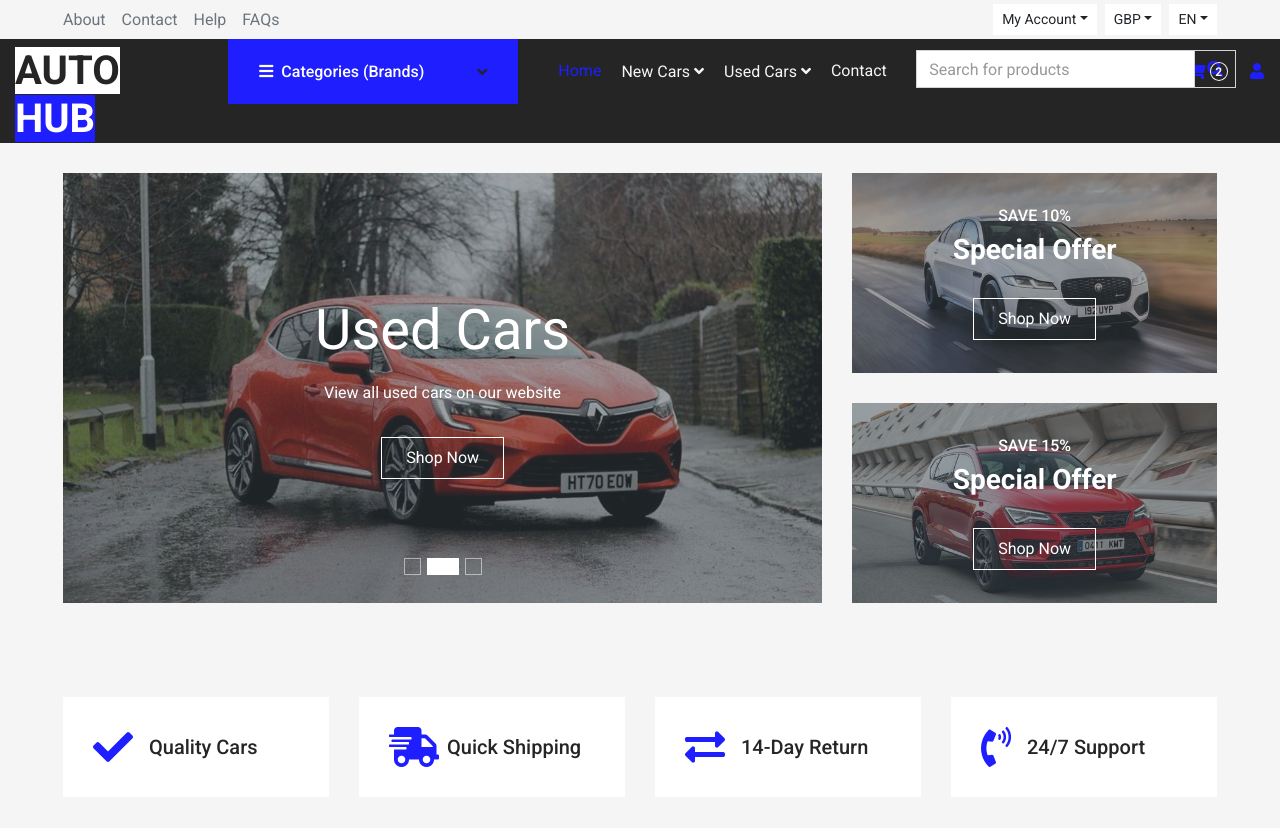
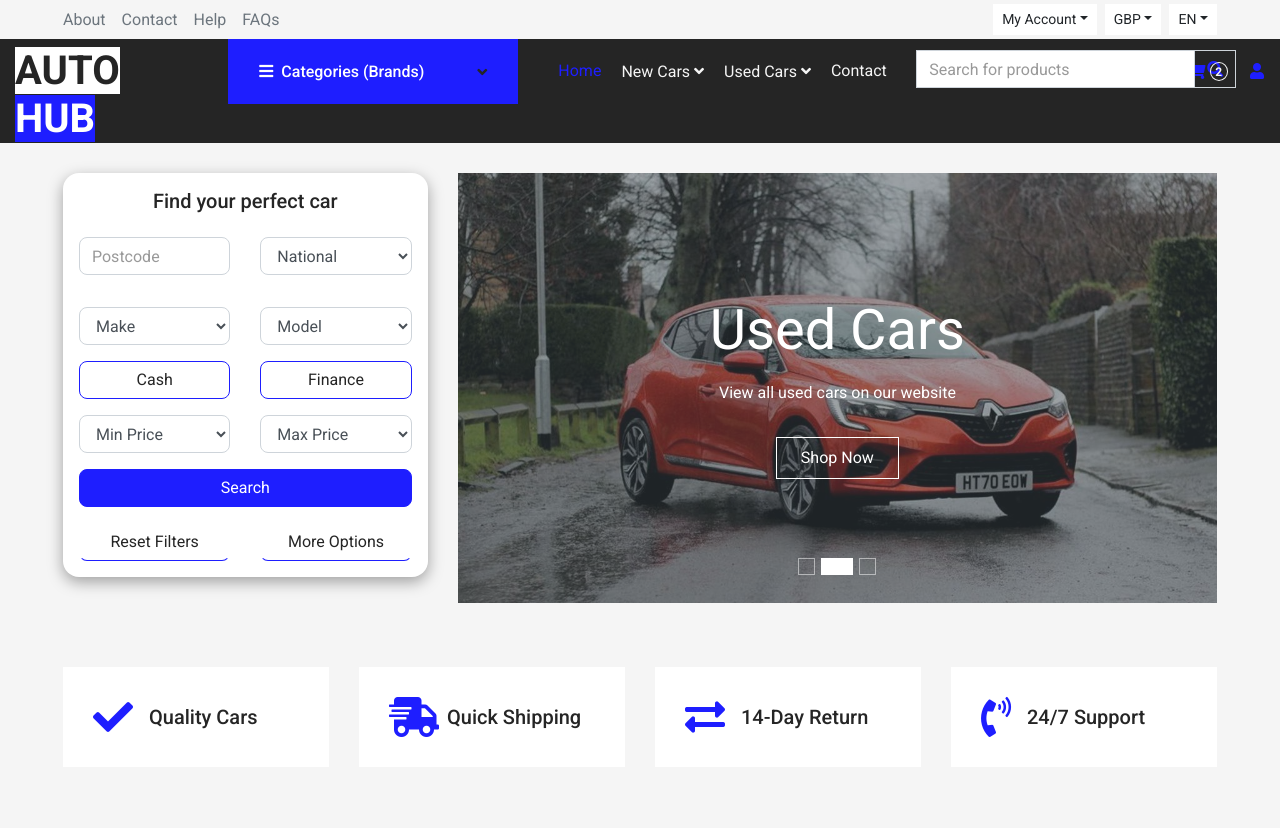
Before and after one commit to M01-Games/AutoHub, a plain HTML site: page index.html in a window 1280 px wide. Shown: the top 828 px of the page. Drawn offline with nearby package versions, Linux system fonts and the light colour scheme.

Commit message:
Car Search Forms
Created car search forms on the left

```diff
--- a/css/customised.css
+++ b/css/customised.css
@@ -8,3 +8,24 @@
     bottom: 1em;
     width: 20em;
 }
+
+.btn-circle {
+    border-radius: 0.5em !important;
+}
+
+.btn-circle:hover {
+    color: white !important;
+}
+
+.borders {
+    border-left-color: transparent !important;
+    border-top-color: transparent !important;
+    border-right-color: transparent !important;
+}
+
+#car-search {
+    background-color: white;
+    padding: 1em;
+    border-radius: 1em;
+    box-shadow: rgba(0, 0, 0, 0.35) 0px 5px 15px;
+}
--- a/index.html
+++ b/index.html
@@ -177,6 +177,115 @@
     <!-- Carousel Start -->
     <div class="container-fluid mb-3">
         <div class="row px-xl-5">
+            <div class="col-lg-4">
+                <form id="car-search">
+                    <!-- Heading -->
+                    <div class="row">
+                        <div class="col-12">
+                            <h5 class="text-center">Find your perfect car</h5>
+                        </div>
+                    </div>
+                    <!-- Postcode & Region -->
+                    <div class="row">
+                        <div class="col mt-3">
+                            <div class="control-group">
+                                <input type="text" class="form-control btn-circle" id="postcode" placeholder="Postcode" required="required" data-validation-required-message="Please enter your email" /><p class="help-block text-danger"></p>
+                            </div>
+                        </div>
+                        <div class="col mt-3">
+                            <div class="control-group">
+                                <select class="form-control btn-circle" id="region">
+                                    <option>National</option>
+                                    <option>Local</option>
+                                </select>
+                            </div>
+                        </div>
+                    </div>
+
+                    <!-- Make & Model -->
+                    <div class="row">
+                        <div class="col mt-3">
+                            <div class="control-group">
+                                <div class="control-group">
+                                    <select class="form-control btn-circle" id="make">
+                                        <option>Make</option>
+                                        <option>Local</option>
+                                    </select>
+                                </div>
+                            </div>
+                        </div>
+                        <div class="col mt-3">
+                            <div class="control-group">
+                                <select class="form-control btn-circle" id="model">
+                                    <option>Model</option>
+                                    <option>Local</option>
+                                </select>
+                            </div>
+                        </div>
+                    </div>
+
+                    <!-- Cash or Finance -->
+                    <div class="row">
+                        <div class="col mt-3">
+                            <div class="control-group">
+                                <button type="button" class="btn btn-outline-primary btn-block text-dark btn-circle">Cash</button>
+                            </div>
+                        </div>
+                        <div class="col mt-3">
+                            <div class="control-group">
+                                <button type="button" class="btn btn-outline-primary btn-block text-dark btn-circle">Finance</button>
+                            </div>
+                        </div>
+                    </div>
+
+                    <!-- Minimum Price & Maximum Price -->
+                    <div class="row">
+                        <div class="col mt-3">
+                            <div class="control-group">
+                                <div class="control-group">
+                                    <select class="form-control btn-circle" id="make">
+                                        <option>Min Price</option>
+                                        <option>Local</option>
+                                    </select>
+                                </div>
+                            </div>
+                        </div>
+                        <div class="col mt-3">
+                            <div class="control-group">
+                                <select class="form-control btn-circle" id="model">
+                                    <option>Max Price</option>
+                                    <option>Local</option>
+                                </select>
+                            </div>
+                        </div>
+                    </div>
+
+                    <!-- Search -->
+                    <div class="row">
+                        <div class="col mt-3">
+                            <div class="control-group">
+                                <button type="button" class="btn btn-primary btn-circle btn-block">
+                                    <span class="text-light">Search</span>
+                                </button>
+                            </div>
+                        </div>
+                    </div>
+
+                    <!-- Cash or Finance -->
+                    <div class="row">
+                        <div class="col mt-3">
+                            <div class="control-group">
+                                <button type="button" class="btn btn-outline-primary btn-block text-dark btn-circle borders">Reset Filters</button>
+                            </div>
+                        </div>
+                        <div class="col mt-3">
+                            <div class="control-group">
+                                <button type="button" class="btn btn-outline-primary btn-block text-dark btn-circle borders">More Options</button>
+                            </div>
+                        </div>
+                    </div>
+                </form>
+            </div>
             <div class="col-lg-8">
                 <div id="header-carousel" class="carousel slide carousel-fade mb-30 mb-lg-0" data-ride="carousel">
                     <ol class="carousel-indicators">
@@ -215,24 +324,6 @@
                                 </div>
                             </div>
                         </div>
-                    </div>
-                </div>
-            </div>
-            <div class="col-lg-4">
-                <div class="product-offer mb-30" style="height: 200px;">
-                    <img class="img-fluid" src="img/offer-1.jpg" alt="">
-                    <div class="offer-text">
-                        <h6 class="text-white text-uppercase">Save 10%</h6>
-                        <h3 class="text-white mb-3">Special Offer</h3>
-                        <a class="btn btn-outline-light py-2 px-4 mt-3 animate__animated animate__fadeInUp" href="shop.html">Shop Now</a>
-                    </div>
-                </div>
-                <div class="product-offer mb-30" style="height: 200px;">
-                    <img class="img-fluid" src="img/offer-2.jpg" alt="">
-                    <div class="offer-text">
-                        <h6 class="text-white text-uppercase">Save 15%</h6>
-                        <h3 class="text-white mb-3">Special Offer</h3>
-                        <a class="btn btn-outline-light py-2 px-4 mt-3 animate__animated animate__fadeInUp" href="shop.html">Shop Now</a>
                     </div>
                 </div>
             </div>
```
